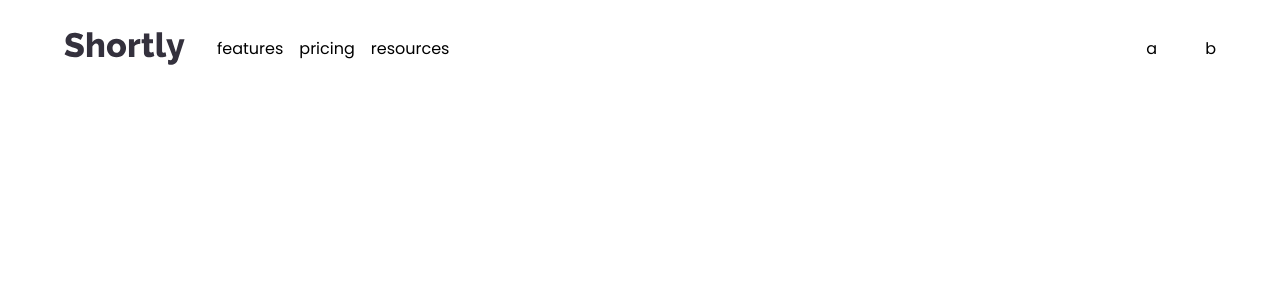
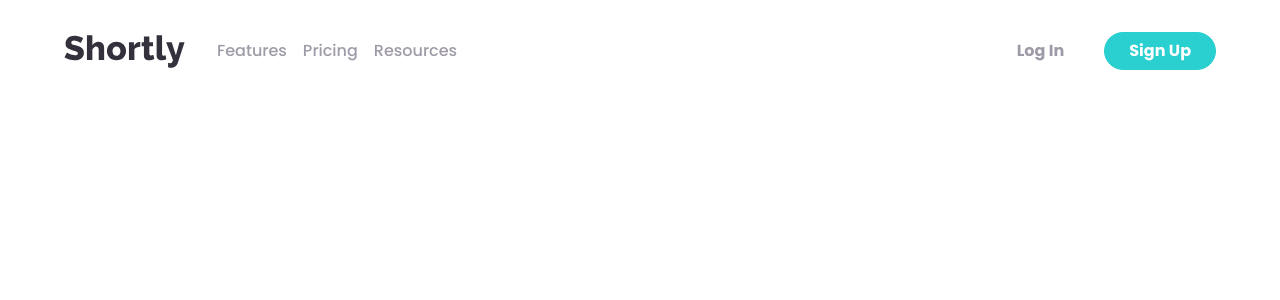
Before and after one commit to aliakhizer/fem-url-shortner, a React (Vite) app: page / in a window 1280 px wide. Shown: the top 300 px of the page. Built offline with nearby package versions, Linux system fonts and the light colour scheme.

Commit message:
feat: add button and mobile menu

```diff
--- a/src/components/Header.jsx
+++ b/src/components/Header.jsx
@@ -1,30 +1,60 @@
+import { useState } from "react";
+import Button from "./common/Button";
+import MobileNavigation from "./common/MobileNavigation";
 import Logo from "./icons/Logo";
 import Menu from "./icons/Menu";
 
 export default function Header() {
+  const [toggleMenu, setToggleMenu] = useState(false);
+
+  const toggleMobileMenu = () => {
+    setToggleMenu((prev) => !prev);
+  };
   return (
-    <header className="container py-8 mx-auto w-[90%] justify-between flex items-center">
+    <header className="container relative py-8 mx-auto w-[90%] justify-between flex items-center">
       <div className="flex items-center gap-8">
         <Logo />
-        <ul className="md:flex hidden items-center gap-4">
+        <nav>
+          <ul className="md:flex font-medium capitalize text-base text-neutral-grayishViolet hidden items-center gap-4">
             <li>
-            <a href="">features</a>
+              <a
+                href="#"
+                className="hover:text-neutral-veryDarkViolet transition-all"
+              >
+                features
+              </a>
             </li>
             <li>
-            <a href="">pricing</a>
+              <a
+                href="#"
+                className="hover:text-neutral-veryDarkViolet transition-all"
+              >
+                pricing
+              </a>
             </li>
             <li>
-            <a href="">resources</a>
+              <a
+                href="#"
+                className="hover:text-neutral-veryDarkViolet transition-all"
+              >
+                resources
+              </a>
             </li>
           </ul>
+        </nav>
       </div>
-      <div className="md:flex hidden items-center gap-12">
-        <div>a</div>
-        <div>b</div>
+      <div className="md:flex hidden items-center gap-4">
+        <Button variant="ghost">log in</Button>
+        <Button rounded variant="primary">
+          sign up
+        </Button>
       </div>
       <div className="md:hidden">
+        <Button variant="ghost" handleClick={toggleMobileMenu}>
           <Menu />
+        </Button>
       </div>
+      <MobileNavigation toggleMenu={toggleMenu} />
     </header>
   );
 }
--- /dev/null
+++ b/src/components/common/Button.jsx
@@ -0,0 +1,23 @@
+import React from "react";
+
+export default function Button({ children, rounded, variant, handleClick }) {
+  const getButtonVariant = (variant) => {
+    if (variant === "primary") {
+      return "bg-primary-cyan text-white hover:opacity-60 transition-all border-primary-cyan";
+    } else if (variant === "ghost") {
+      return "bg-transparent border-none text-neutral-grayishViolet hover:text-neutral-veryDarkViolet transition-all";
+    }
+  };
+  return (
+    <button
+      onClick={handleClick}
+      className={`py-1.5 px-6 font-bold capitalize rounded border
+        ${rounded ? "rounded-full" : null}
+      ${getButtonVariant(variant)}
+
+      `}
+    >
+      {children}
+    </button>
+  );
+}
--- /dev/null
+++ b/src/components/common/MobileNavigation.jsx
@@ -0,0 +1,45 @@
+import React from "react";
+import Button from "./Button";
+
+export default function MobileNavigation({ toggleMenu }) {
+  return (
+    <nav
+      className={`bg-primary-violet md:hidden flex flex-col gap-6 w-full absolute top-20 rounded px-4 py-8
+    ${toggleMenu ? "block fadeInDown" : "fadeOutUp"}`}
+    >
+      <ul className="flex flex-col font-medium capitalize text-base text-white items-center gap-4">
+        <li>
+          <a
+            href="#"
+            className="hover:text-neutral-veryDarkViolet transition-all"
+          >
+            features
+          </a>
+        </li>
+        <li>
+          <a
+            href="#"
+            className="hover:text-neutral-veryDarkViolet transition-all"
+          >
+            pricing
+          </a>
+        </li>
+        <li>
+          <a
+            href="#"
+            className="hover:text-neutral-veryDarkViolet transition-all"
+          >
+            resources
+          </a>
+        </li>
+      </ul>
+      <hr className="" />
+      <div className="flex flex-col gap-4">
+        <Button variant="ghost">log in</Button>
+        <Button rounded variant="primary">
+          sign up
+        </Button>
+      </div>
+    </nav>
+  );
+}
--- a/src/index.css
+++ b/src/index.css
@@ -2,6 +2,71 @@
 @tailwind components;
 @tailwind utilities;
 
-body{
-    font-family: "Poppins", sans-serif;
+body {
+  font-family: "Poppins", sans-serif;
 }
+
+.fadeInDown {
+  -webkit-animation-name: fadeInDown;
+  animation-name: fadeInDown;
+  -webkit-animation-duration: 1s;
+  animation-duration: 1s;
+  -webkit-animation-fill-mode: both;
+  animation-fill-mode: both;
+}
+@-webkit-keyframes fadeInDown {
+  0% {
+    opacity: 0;
+    -webkit-transform: translate3d(0, -100%, 0);
+    transform: translate3d(0, -100%, 0);
+  }
+  100% {
+    opacity: 1;
+    -webkit-transform: none;
+    transform: none;
+  }
+}
+@keyframes fadeInDown {
+  0% {
+    opacity: 0;
+    -webkit-transform: translate3d(0, -100%, 0);
+    transform: translate3d(0, -100%, 0);
+  }
+  100% {
+    opacity: 1;
+    -webkit-transform: none;
+    transform: none;
+  }
+}
+
+.fadeOutUp {
+  -webkit-animation-name: fadeOutUp;
+  animation-name: fadeOutUp;
+  -webkit-animation-duration: 1s;
+  animation-duration: 1s;
+  -webkit-animation-fill-mode: both;
+  animation-fill-mode: both;
+  transform: translate3d(0, -100%, 0);
+  opacity: 0;
+}
+@-webkit-keyframes fadeOutUp {
+  0% {
+    opacity: 1;
+  }
+  100% {
+    opacity: 0;
+    -webkit-transform: translate3d(0, -100%, 0);
+    transform: translate3d(0, -100%, 0);
+  }
+}
+@keyframes fadeOutUp {
+  0% {
+    opacity: 1;
+  }
+  100% {
+    opacity: 0;
+    -webkit-transform: translate3d(0, -100%, 0);
+    transform: translate3d(0, -100%, 0);
+    display: none;
+  }
+}
```
Lines whose indentation alone changed are shown as unchanged.
